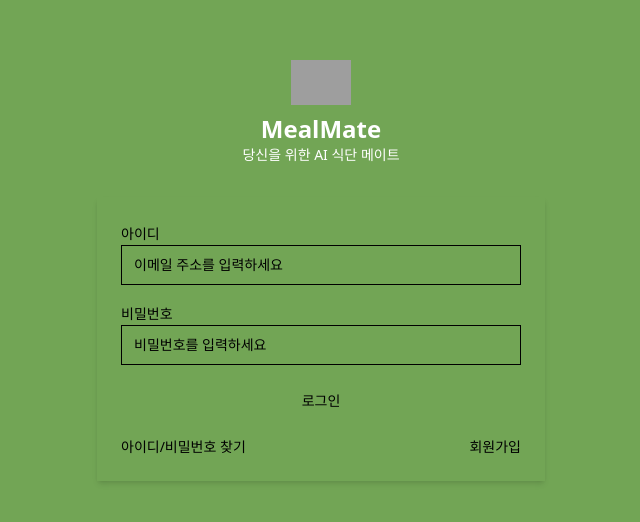
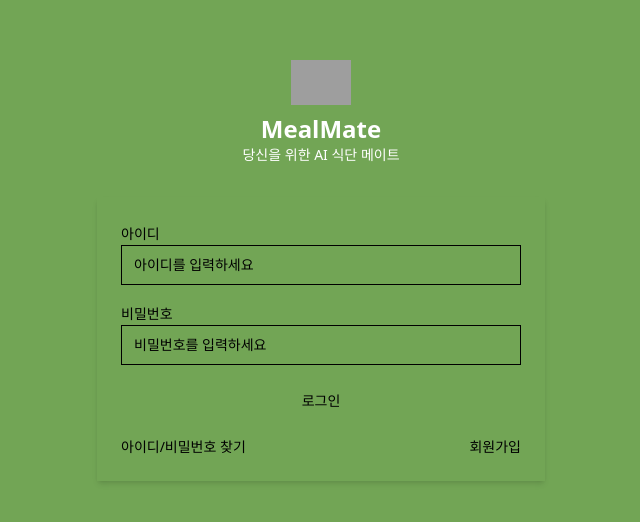
Before and after one commit to DSU-POD/sikdan-front, a Next.js app: page / in a window 1280 px wide. Shown: the part 130-652 px from the top of the page, without its empty margins (319-959 px from the left). Built offline with nearby package versions, Linux system fonts and the light colour scheme; grey boxes are pictures that could not be loaded.

Commit message:
update: login component

```diff
--- a/src/components/login.jsx
+++ b/src/components/login.jsx
@@ -17,12 +17,39 @@ To read more about using these font, please visit the Next.js documentation:
 - App Directory: https://nextjs.org/docs/app/building-your-application/optimizing/fonts
 - Pages Directory: https://nextjs.org/docs/pages/building-your-application/optimizing/fonts
 **/
-import { Label } from "@/components/ui/label";
-import { Input } from "@/components/ui/input";
-import { Button } from "@/components/ui/button";
+import { useState } from 'react';
+import axios from 'axios';
+import { Label } from "../components/ui/label"; // 상대 경로로 변경
+import { Input } from "../components/ui/input"; // 상대 경로로 변경
+import { Button } from "../components/ui/button"; // 상대 경로로 변경
 import Link from "next/link";
 
 export function Login() {
+  const [id, setid] = useState('');
+  const [password, setPassword] = useState('');
+  const [error, setError] = useState('');
+
+  const handleLogin = async (event) => {
+    event.preventDefault();
+    setError('');
+
+    try {
+      const response = await axios.post('http://3.34.42.202:3001/member/login', {
+        id,
+        password,
+      });
+      if (response.data === "test") {
+        setError("로그인 성공");
+
+      }
+      const { token } = response.data;
+      localStorage.setItem('token', token);
+      // 로그인 성공 후 리다이렉트 또는 다른 작업 수행
+    } catch (err) {
+      setError('로그인에 실패했습니다. 다시 시도해주세요.');
+    }
+  };
+
   return (
     <div
       className="flex flex-col items-center justify-center min-h-screen px-4"
@@ -49,14 +76,17 @@ export function Login() {
           당신을 위한 AI 식단 메이트
         </p>
       </div>
-      <div className="w-full max-w-md p-6 bg-stone-100	 rounded-lg shadow-md dark:bg-gray-800">
+      <div className="w-full max-w-md p-6 bg-stone-100 rounded-lg shadow-md dark:bg-gray-800">
+        <form onSubmit={handleLogin}>
           <div className="space-y-4">
             <div>
-            <Label htmlFor="email">아이디</Label>
+              <Label htmlFor="id">아이디</Label>
               <Input
-              id="email"
-              type="email"
-              placeholder="이메일 주소를 입력하세요"
+                id="id"
+                type="id"
+                value={id}
+                onChange={(e) => setid(e.target.value)}
+                placeholder="아이디를 입력하세요"
                 required
               />
             </div>
@@ -65,14 +95,16 @@ export function Login() {
               <Input
                 id="password"
                 type="password"
+                value={password}
+                onChange={(e) => setPassword(e.target.value)}
                 placeholder="비밀번호를 입력하세요"
                 required
               />
             </div>
           </div>
-        <Button type="submit" className="w-full mt-4">
-          로그인
-        </Button>
+          {error && <p style={{ color: 'red' }}>{error}</p>}
+          <Button type="submit" className="w-full mt-4">로그인</Button>
+        </form>
         <div className="flex justify-between mt-4 text-sm text-gray-600 dark:text-gray-400">
           <Link href="#" className="hover:underline" prefetch={false}>
             아이디/비밀번호 찾기
```
Lines whose indentation alone changed are shown as unchanged.
